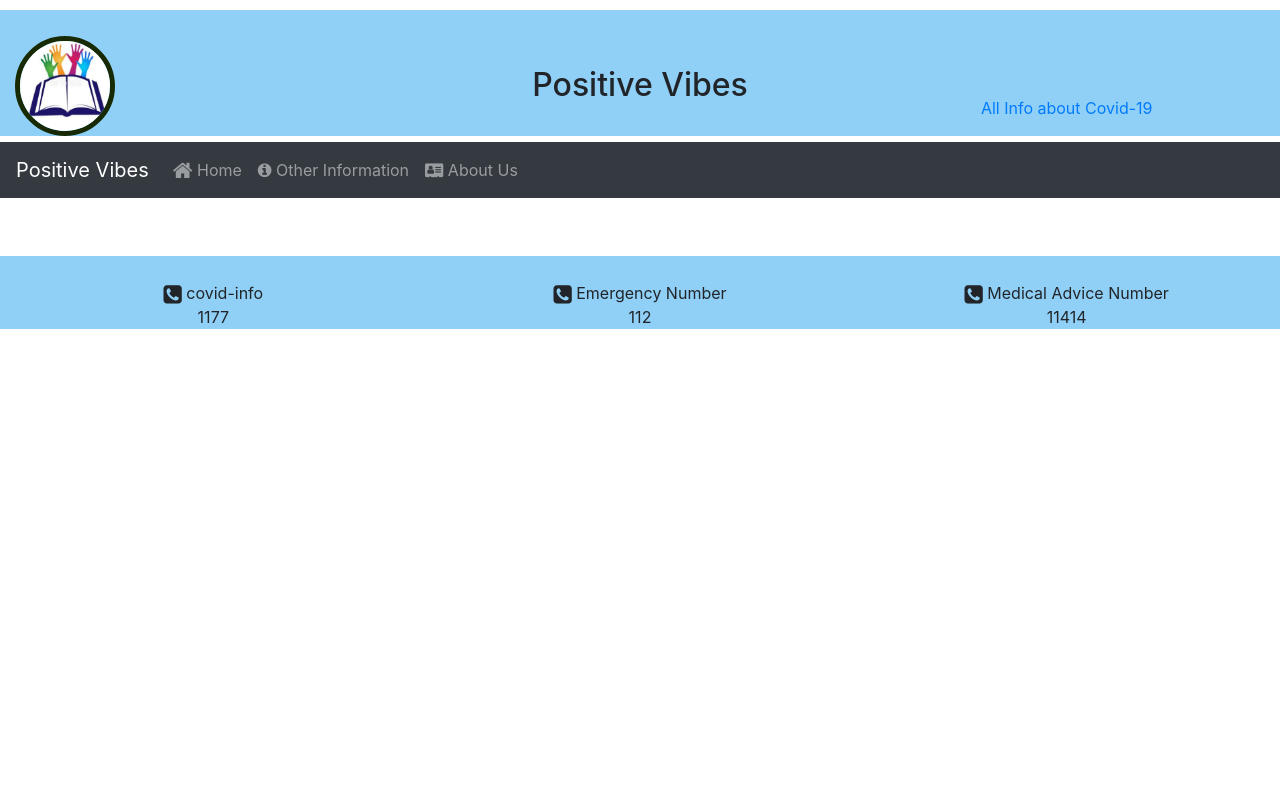
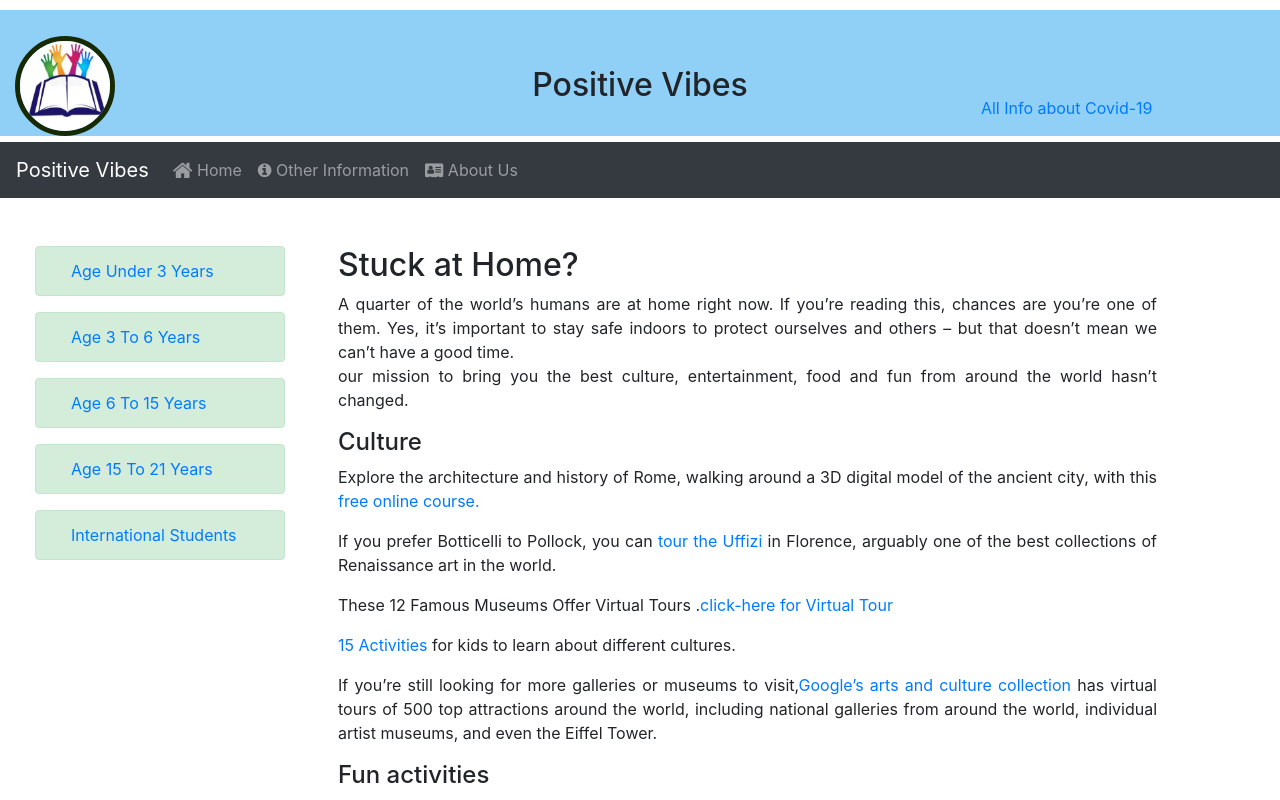
Before and after one commit to Manasabhagwat/Positive-Vibes, a React (Create React App) app in the folder frontend/: page /otherInformation in a window 1280 px wide. Shown: the top 800 px of the page. Built offline with nearby package versions, Linux system fonts and the light colour scheme; no server answers.

Commit message:
adding changes in allinfo and otherinformation,under 3 years, 3 to 6 years

```diff
--- a/frontend/src/components/home/Age3To6.js
+++ b/frontend/src/components/home/Age3To6.js
@@ -13,25 +13,21 @@ class Age3To6 extends Component {
             <div>
                 <div className="row">
                     <div className="col-sm-3">
-                    <SideBar/>
+                        <SideBar />
                     </div>
-                        <div className="col-sm-9" id ="Covid_Info" >
+                    <div className="col-sm-9" id="Covid_Info" >
                         <div class="bigger" id="image2">
                             <div class="smaller"><h3>Age 3 To 6 Years</h3></div>
                         </div>
-                            <h2> heading here</h2>
-                                    <p> <b>content1 </b>
-                                        <br />info here
-                                    </p>
+                        <h2>Activities for Age 3 To 6 Years</h2>
+                        <p> Educational games for age 3 To 6 Years that will keep kids engaged and having fun. Topics include math, reading, typing, just-for-fun logic games… and more <a href='https://www.abcya.com/grades/k'>click-here</a></p>
                         <div>
                             <p>View comments or leave comments here in discussion forum</p>
                         </div>
-
-
                     </div>
                     <h3 className="disscusionForum">Disscusion Forum</h3>
                 </div>
-                 <PostsPage category='3to6'/>
+                <PostsPage category='3to6' />
 
             </div>
 
--- a/frontend/src/components/home/OtherInformation.js
+++ b/frontend/src/components/home/OtherInformation.js
@@ -5,58 +5,38 @@ import Alert from 'react-bootstrap/Alert';
 import SideBar from '../layout/SideBar.js';
 
 class OtherInformation extends Component {
-  constructor(props) {
-      super(props);
-
-        this.state = {
-          jsonObject: null,
-
-        }
-    };
-
-    componentDidMount() {
-        fetch('https://api.quarantine.country/api/v1/summary/region?region=sweden')
-          .then(response => response.json())
-          .then( json => {this.setState({ jsonObject: json })})
-
-    };
-
-
     render() {
-        if(this.state.jsonObject!=null)  {
         return (
-
-
             <div>
                 <div className="row">
                     <div className="col-sm-3">
-                        <SideBar/>
+                        <SideBar />
                     </div>
-                            <div className="col-sm-9" id ="Covid_Info" >
-                                <h2> Covid -Information</h2>
-                                <ul>
-                                 <li>critical cases = {this.state.jsonObject.data.summary.critical}</li>
-                                 <li>active cases = {this.state.jsonObject.data.summary.active_cases}</li>
+                    <div className="col-xs-12 col-md-9" id="Covid_Info" >
+                        <h2> Stuck at Home?</h2>
+                        <p>A quarter of the world’s humans are at home right now. If you’re reading this, chances are you’re one of them. Yes, it’s important to stay safe indoors to protect ourselves and others – but that doesn’t mean we can’t have a good time.<br></br> our mission to bring you the best culture, entertainment, food and fun from around the world hasn’t changed.</p>
 
-                                 </ul>
+                        <h4>Culture</h4>
+
+                        <p>Explore the architecture and history of Rome, walking around a 3D digital model of the ancient city, with this <a href='https://www.futurelearn.com/courses/rome?utm_source=fl_blog&utm_medium=organic&utm_campaign=covid_content'>free online course.</a></p>
+                        <p>If you prefer Botticelli to Pollock, you can <a href='https://artsandculture.google.com/partner/uffizi-gallery?hl=en'>tour the Uffizi</a> in Florence, arguably one of the best collections of Renaissance art in the world.</p>
+                        <p> These 12 Famous Museums Offer Virtual Tours .<a href='https://www.travelandleisure.com/attractions/museums-galleries/museums-with-virtual-tours'>click-here for Virtual Tour</a> </p>
+                        <p> <a href='https://www.naturespath.com/en-ca/blog/15-activities-kids-learn-different-cultures/'>15 Activities</a> for kids to learn about different cultures. </p>
+                        <p>If you’re still looking for more galleries or museums to visit,<a href='https://artsandculture.google.com/partner?hl=en'>Google’s arts and culture collection</a> has virtual tours of 500 top attractions around the world, including national galleries from around the world, individual artist museums, and even the Eiffel Tower. </p>
+
+                        <h4>Fun activities</h4>
+                        <p> <a href='https://familyeguide.com/boredom-busters-110-fun-at-home-activities-for-families-kids-2/'>Fun (and mostly free) activities </a>that you and your kids can enjoy at home.  This handy list can easily be printed and placed on the refrigerator – a great way to have instant “ideas” when boredom strikes!</p>
+                        <p> 101 actually fun things to do at home.<a href='https://www.timeout.com/things-to-do/best-things-to-do-at-home-stuck-inside-bored'>click-here</a> </p>
 
                     </div>
                 </div>
+            </div>
 
-                 </div>
 
 
 
         );
     }
 
-        else {
-            return(
-                <></>
-            )
 }
-
-    }
-}
-
 export default OtherInformation;
--- a/frontend/src/components/home/Under3Years.js
+++ b/frontend/src/components/home/Under3Years.js
@@ -1,6 +1,6 @@
-import React, { Component,} from "react";
+import React, { Component, } from "react";
 import { Link } from "react-router-dom";
-import { Container, Row, Col} from 'react-bootstrap';
+import { Container, Row, Col } from 'react-bootstrap';
 import Alert from 'react-bootstrap/Alert';
 import PostsPage from "../posts/PostsPage";
 import SideBar from '../layout/SideBar.js';
@@ -14,16 +14,16 @@ class Under3Years extends Component {
             <div>
                 <div className="row">
                     <div className="col-sm-3">
-                    <SideBar/>
+                        <SideBar />
                     </div>
-                        <div className="col-sm-9" id ="Covid_Info" >
+                    <div className="col-sm-9" id="Covid_Info" >
                         <div class="bigger" id="image1">
                             <div class="smaller"><h3>Age Under 3 Years</h3></div>
                         </div>
-                            <h2> heading here</h2>
-                                    <p> <b>content1 </b>
-                                        <br />info here
-                                    </p>
+                        <h2> Activities for under 3 years</h2>
+                        <p>Educational games for under 3 years that will keep kids engaged and having fun. Topics include math, reading, typing, just-for-fun logic games… and more
+                        <a href='https://www.abcya.com/grades/prek'>click-here</a></p>
+                        <p><a href="https://www.funbrain.com/pre-k-and-k-playground">funbrain</a></p>
                         <div>
                             <p>View comments or leave comments here in discussion forum</p>
                         </div>
@@ -31,7 +31,7 @@ class Under3Years extends Component {
                     </div>
                     <h3 className="disscusionForum">Disscusion Forum</h3>
                 </div>
-                 <PostsPage category='ageunder3'/>
+                <PostsPage category='ageunder3' />
 
             </div>
 
```
Also changed, not shown: frontend/src/components/home/AllInfo.js (+13 -8 lines). Lines whose indentation alone changed are shown as unchanged.
